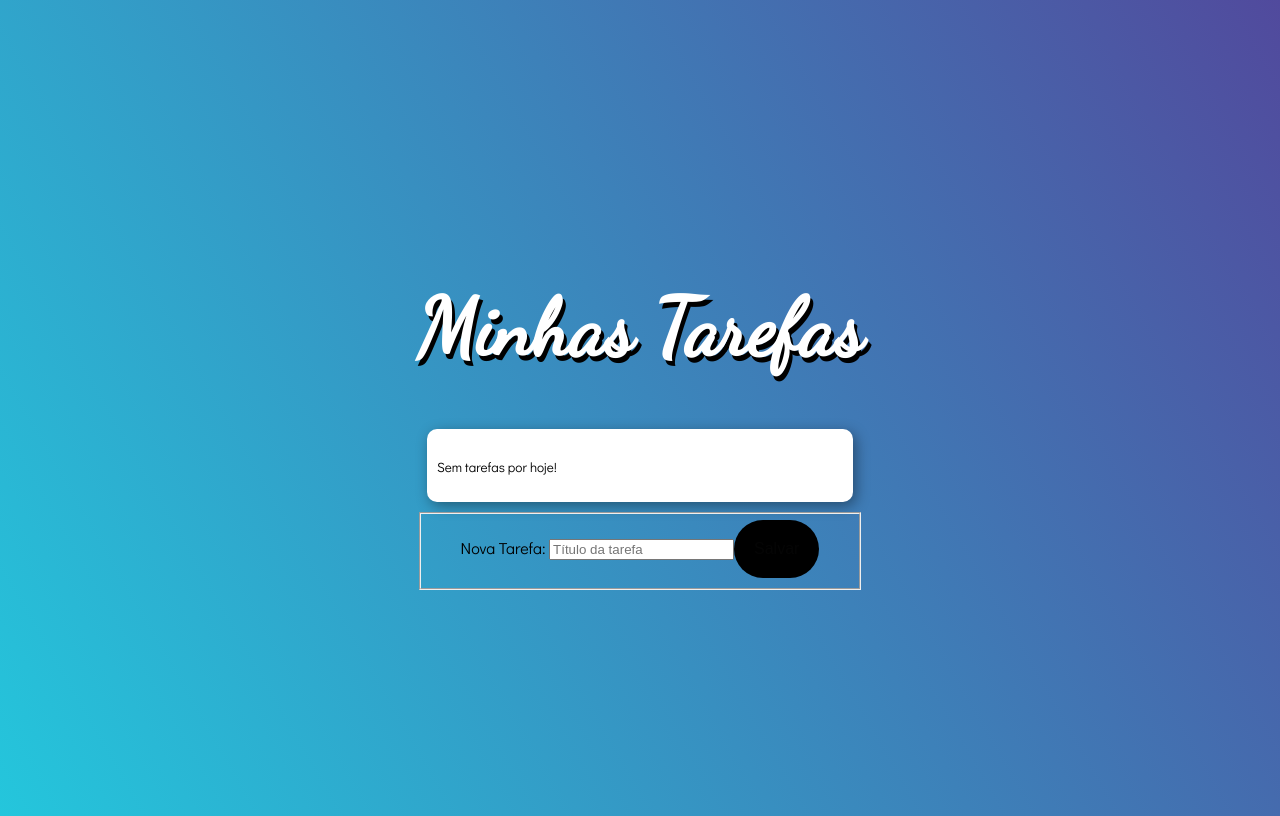
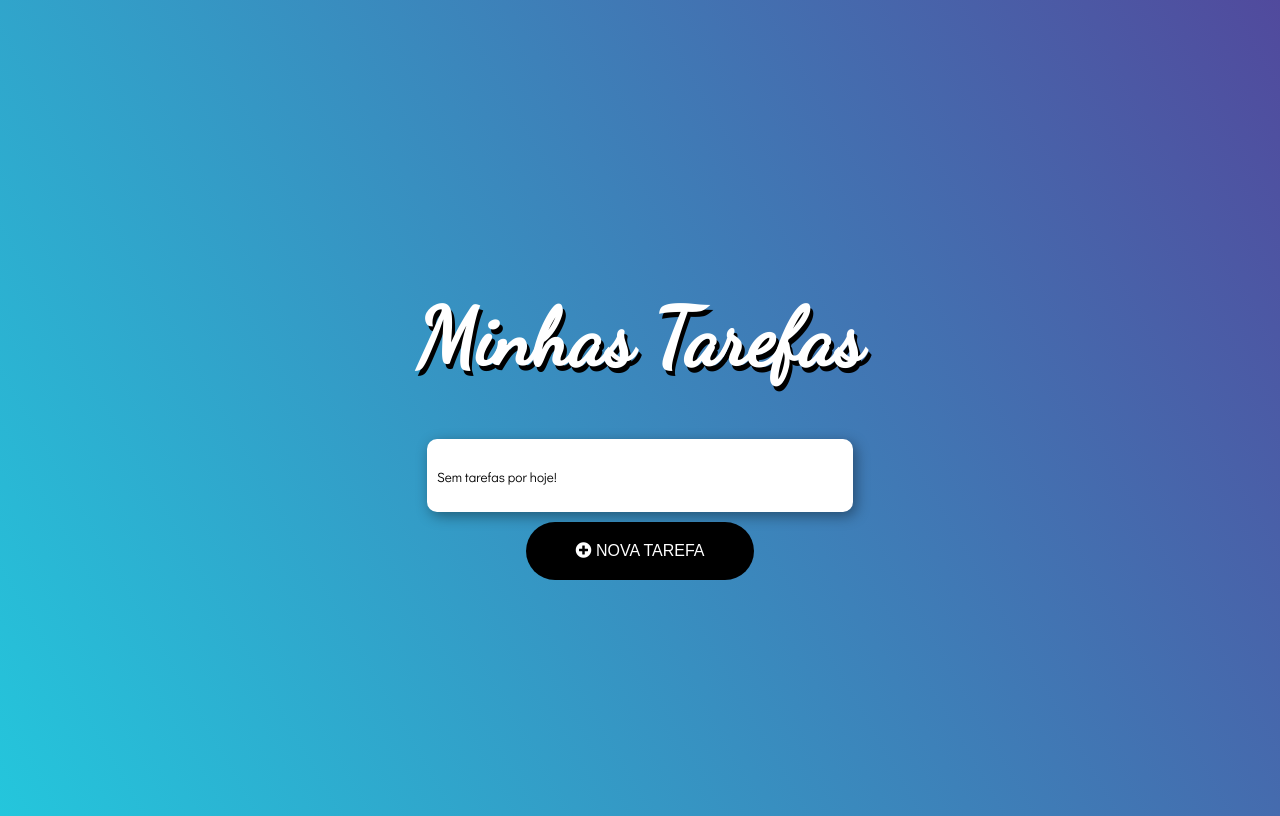
Before and after one commit to tonkunz/angular-todo-list, an Angular app: page / in a window 1280 px wide. Built offline with nearby package versions, Linux system fonts and the light colour scheme.

Commit message:
Adiciona últimos estilos da aplicação
Adiciona estilos aos botões da aplicação, adiciona ícones com
font-awesome e altera o favicon

```diff
--- a/src/app/app.component.html
+++ b/src/app/app.component.html
@@ -1,22 +1,56 @@
 <h1 class="title animated jackInTheBox">{{ title }}</h1>
-<ul>
+<ul class="animated flipInX" *ngIf="mode == 'list'">
   <p *ngIf="todos.length == 0">
     <small>Sem tarefas por hoje!</small>
   </p>
-  <li *ngFor="let todo of todos">{{ todo.title }} -
-    <button *ngIf="!todo.done" (click)="markAsDone(todo)">Concluir</button> |
-    <button *ngIf="todo.done" (click)="markAsUndone(todo)">Refazer</button> |
-    <button (click)="remove(todo)">Remover</button>
+  <li *ngFor="let todo of todos">
+    {{ todo.title }}
+    <button (click)="remove(todo)">
+      <i class="far fa-trash-alt"></i>
+    </button>
+    <button *ngIf="!todo.done" (click)="markAsDone(todo)">
+      <i class="far fa-check-square"></i>
+    </button>
+    <button *ngIf="todo.done" (click)="markAsUndone(todo)">
+      <i class="fas fa-check-square"></i>
+    </button>
   </li>
 </ul>
 
-<form [formGroup]="form">
-  <fieldset>
-    <label>Nova Tarefa: </label>
-    <input type="text" placeholder="Título da tarefa" maxlength="60" formControlName="title">
-    <small *ngIf="form.controls.title.invalid && !form.controls.title.pristine">
+<div id="modal" *ngIf="mode=='add'" class="animated flipInX">
+  <h1 class="text-center">Nova Tarefa: </h1>
+  <form [formGroup]="form">
+    <input
+      type="text"
+      placeholder="Título da tarefa"
+      maxlength="60"
+      formControlName="title">
+    <small class="danger" *ngIf="form.controls.title.invalid && !form.controls.title.pristine">
       Esta campo deve conter entre 3 e 60 caracteres
     </small>
-    <button class="button" [disabled]="form.invalid" (click)="add()">Salvar</button>
-  </fieldset>
-</form>
+    <p class="text-center">
+      <button
+        class="button"
+        [disabled]="form.invalid"
+        (click)="add()">
+        <i class="fa fa-save"></i>
+        Salvar
+      </button>
+    </p>
+  </form>
+</div>
+
+<button
+  *ngIf="mode == 'list'"
+  class="add-button animated fadeInUp button"
+  (click)="changeMode('add')">
+  <i class="fa fa-plus-circle"></i>
+  NOVA TAREFA
+</button>
+<button
+  *ngIf="mode == 'add'"
+  class="add-button animated fadeInUp button"
+  (click)="changeMode('list')">
+  <i class="fa fa-times"></i>
+  MINHA LISTA
+</button>
--- a/src/app/app.component.ts
+++ b/src/app/app.component.ts
@@ -8,11 +8,12 @@ import { FormGroup, FormBuilder, Validators } from "@angular/forms";
   styleUrls: ["./app.component.css"]
 })
 export class AppComponent {
+  public mode = "list";
   public title = "Minhas Tarefas";
   public todos: Todo[];
   public form: FormGroup;
 
-  constructor(private fb: FormBuilder ) {
+  constructor(private fb: FormBuilder) {
     this.form = this.fb.group({
       title: ['', Validators.compose([
         Validators.minLength(5),
@@ -56,6 +57,7 @@ export class AppComponent {
     const data = JSON.stringify(this.todos);
 
     localStorage.setItem('todos', data);
+    this.mode = 'list';
   }
 
   load() {
@@ -69,4 +71,8 @@ export class AppComponent {
 
   }
 
+  changeMode(mode: string) {
+    this.mode = mode;
+  }
+
 }
--- a/src/index.html
+++ b/src/index.html
@@ -8,7 +8,8 @@
   <meta name="viewport" content="width=device-width, initial-scale=1">
   <link rel="icon" type="image/x-icon" href="favicon.ico">
 
-  <link rel="stylesheet" href="https://cdnjs.cloudflare.com/ajax/libs/font-awesome/4.7.0/css/font-awesome.min.css">
+  <!-- <link rel="stylesheet" href="https://maxcdn.bootstrapcdn.com/font-awesome/4.4.0/css/font-awesome.min.css"> -->
+  <link rel="stylesheet" href="https://use.fontawesome.com/releases/v5.0.7/css/all.css">
   <link rel="stylesheet" href="https://cdnjs.cloudflare.com/ajax/libs/animate.css/3.7.2/animate.css">
 </head>
 
--- a/src/styles.css
+++ b/src/styles.css
@@ -73,7 +73,35 @@ li>button:hover {
   background-color: #000;
   border: none;
   padding: 20px;
-  columns: #fff;
+  color: #fff;
   border-radius: 30px;
   font-size: 1em;
+  padding-left: 50px;
+  padding-right: 50px;
 }
+
+#modal {
+  text-align: left;
+  margin: 10px;
+  padding: 10px;
+  background: #fff;
+  border-radius: 10px;
+  -webkit-box-shadow: 3px 4px 14px 0px rgba(0, 0, 0, 0.39);
+  -moz-box-shadow: 3px 4px 14px 0px rgba(0, 0, 0, 0.39);
+  box-shadow: 3px 4px 14px 0px rgba(0, 0, 0, 0.39);
+}
+
+input {
+  width: 100%;
+  line-height: 50px;
+  text-indent: 10px;
+  font-size: 1.2em;
+}
+
+.danger {
+  background-color: #ff0000;
+  color: #fff;
+  font-weight: bold;
+  padding: 5px;
+  margin-top: 10px;
+}
```
Also changed, not shown: 1 other file (tests, documents, lock files or other folders).
